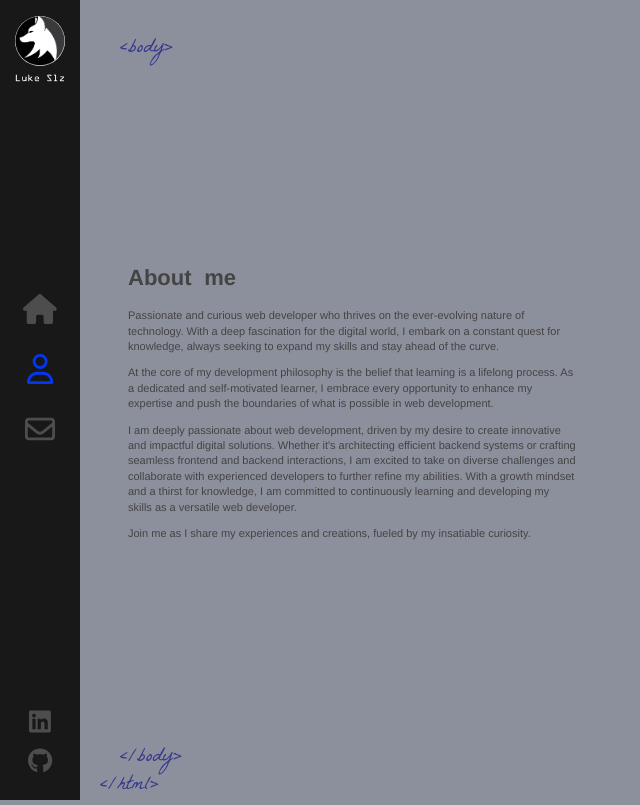
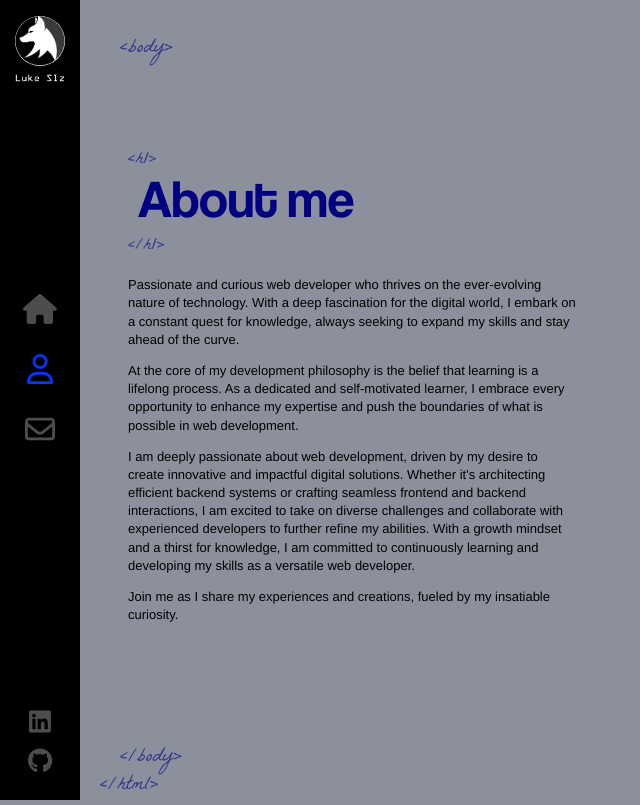
Before and after one commit to LukeSlz/LukeSlz_Portfolio, a React (Create React App) app: page /about in a window 1280 px wide. Shown: the whole page, without its empty margins (0-640 px from the left). Built offline with nearby package versions, Linux system fonts and the light colour scheme.

Commit message:
Styles on about

```diff
--- a/src/components/Layout/layout.scss
+++ b/src/components/Layout/layout.scss
@@ -49,5 +49,46 @@
     top: 50%;
     width: 35%;
     vertical-align: middle;
+    display: table-cell;
+    max-height: 90%;
+
+    h1 {
+      font-size: 53px;
+      font-family: 'Coolvetica';
+      color: #000080;
+      font-weight: 400;
+      margin-top: 0;
+      position: relative;
+      margin-bottom: 40px;
+      left: 10px;
+
+      &::before {
+        content: '<h1>';
+        font-family: 'La Belle Aurore';
+        font-size: 18px;
+        position: absolute;
+        margin-top: -10px;
+        left: -10px;
+        opacity: 0.6;
+        line-height: 18px;
+      }
+
+      &::after {
+        content: '</h1>';
+        font-family: 'La Belle Aurore';
+        font-size: 18px;
+        line-height: 18px;
+        position: absolute;
+        left: -30px;
+        bottom: -20px;
+        margin-left: 20px;
+        opacity: 0.6;
+      }
+    }
+
+    p {
+      font-size: 13px;
+      color: #000;
+    }
   }
 }
--- a/src/components/Sidebar/sidebar.scss
+++ b/src/components/Sidebar/sidebar.scss
@@ -1,5 +1,5 @@
 .nav-bar{
-  background-color: #181818;
+  background-color: #000000;
   width: 80px;
   height: 100%;
   position: absolute;
```
